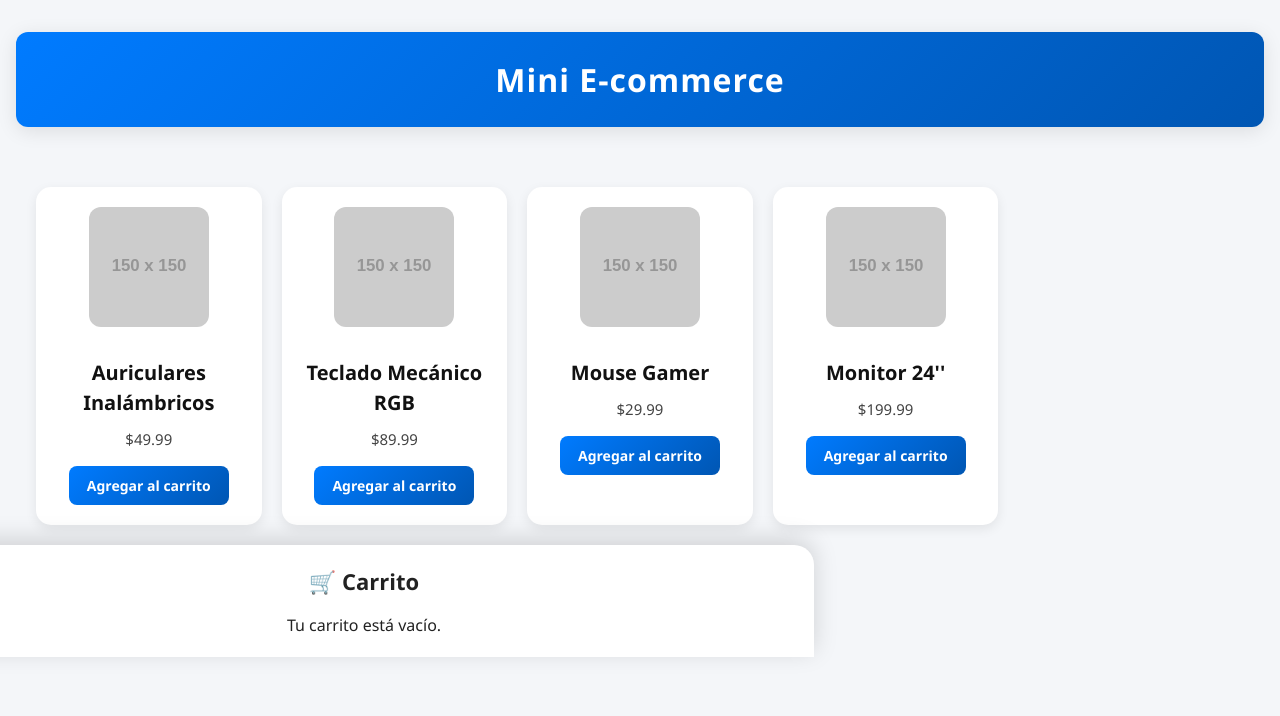
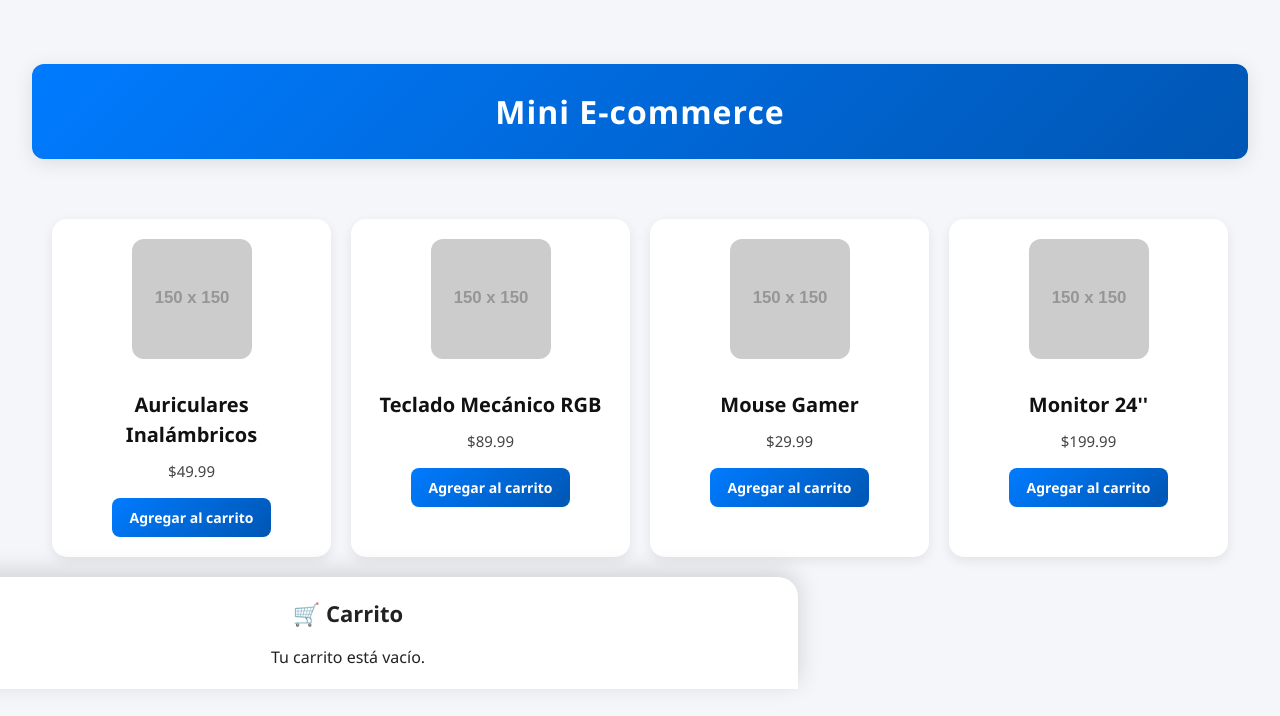
Before and after one commit to Patogol35/mini-ecommerce, a React (Vite) app: page / in a window 1280 px wide. Shown: the top 716 px of the page. Built offline with nearby package versions, Linux system fonts and the light colour scheme.

Commit message:
Update App.jsx

```diff
--- a/src/App.jsx
+++ b/src/App.jsx
@@ -4,10 +4,12 @@ import Home from './pages/Home'
 
 function App() {
   return (
-    <div className="container">
+    <div id="root">
       <Header />
-      <Home />
-      <Cart />
+      <div className="content">
+        <Home />
+        <Cart />
+      </div>
     </div>
   )
 }
```
